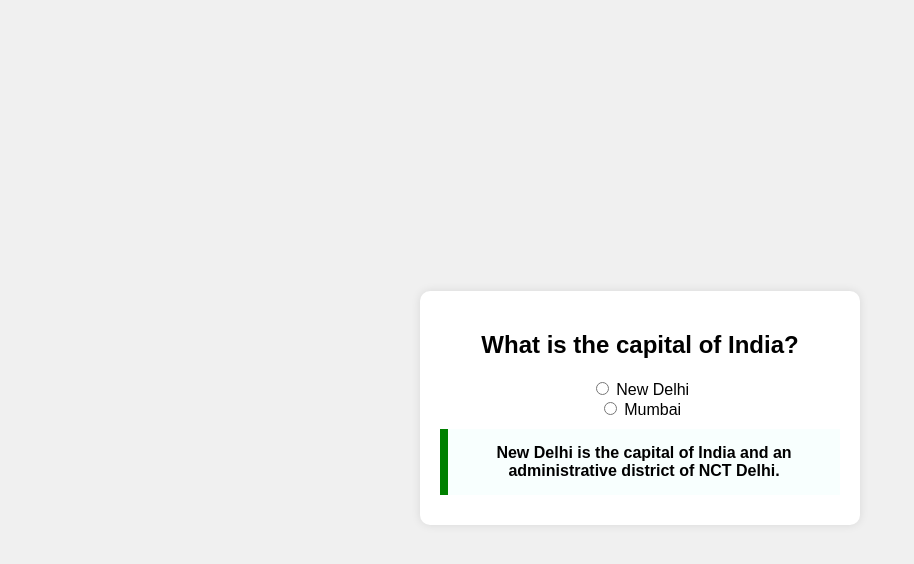
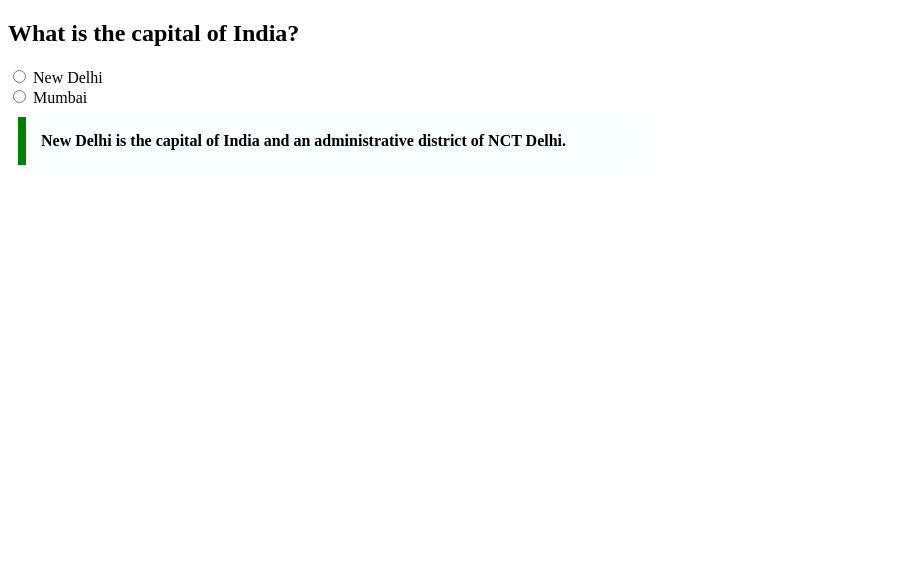
Before and after one commit to acciojob/trivia-Vikki2021, a website: page main.html in a window 1280 px wide. Shown: the whole page, without its empty margins (0-914 px from the left). Drawn offline with Linux system fonts and the light colour scheme.

Commit message:
created a submission

```diff
--- a/main.html
+++ b/main.html
@@ -8,7 +8,6 @@
 
 <body>
 	<!-- the entire body must be written by student -->
-	<div class="quiz-container">
         <h2>What is the capital of India?</h2>
         <form>
             <label>
@@ -22,7 +21,6 @@
         <blockquote>
             New Delhi is the capital of India and an administrative district of NCT Delhi.
         </blockquote>
-    </div>
     <script type="text/javascript" src="./script.js">
 </script>
 
--- a/styles.css
+++ b/styles.css
@@ -1,24 +1,6 @@
-
-/* Your CSS Code here. */
-body {
-            font-family: Arial, sans-serif;
-            display: flex;
-            justify-content: center;
-            align-items: center;
-            height: 100vh;
-            background-color: #f0f0f0;
-        }
-        .quiz-container {
-            background: white;
-            padding: 20px;
-            border-radius: 10px;
-            box-shadow: 0 0 10px rgba(0, 0, 0, 0.1);
-            width: 400px;
-            text-align: center;
-        }
 blockquote {
         max-width: 600px;
-            margin: 10px auto;
+        margin: 10px;
         padding: 15px;
         border-left: 8px solid green;
         background-color: #f8fffe;
```
Lines whose indentation alone changed are shown as unchanged.
